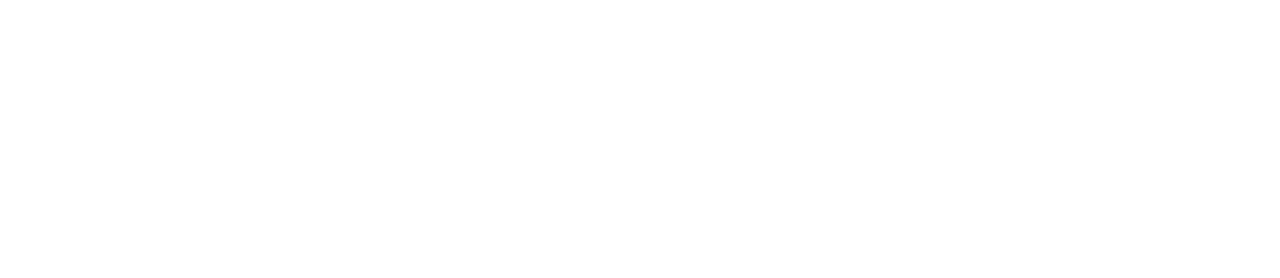
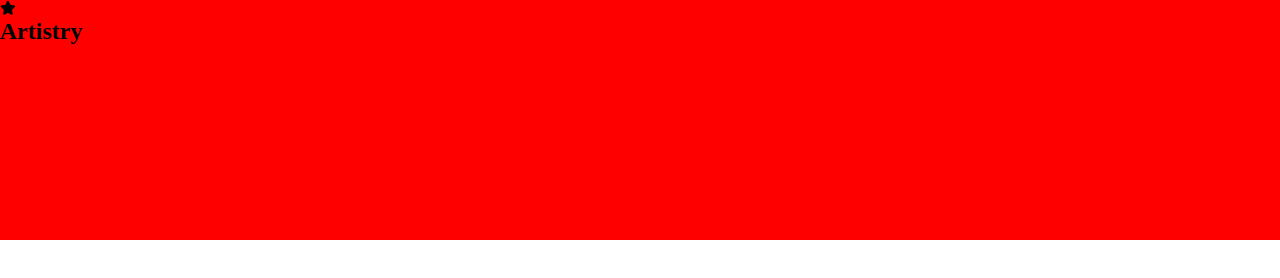
Before and after one commit to VeliZade04/lesson6.2-7-, a plain HTML site: page index.html in a window 1280 px wide. Drawn offline with Linux system fonts and the light colour scheme; files that its build step writes are made by us from their sources.

Commit message:
Navbar added

```diff
--- a/assets/styles/style.css
+++ b/assets/styles/style.css
@@ -0,0 +1,10 @@
+*{
+    margin: 0px;
+    padding: 0px;
+    box-sizing: border-box;
+}
+nav{
+    width: 100%;
+    height: 30vh;
+    background-color: red;
+}
--- a/index.html
+++ b/index.html
@@ -8,6 +8,12 @@
     <title>Document</title>
   </head>
   <body>
-
-  </body>
+    <nav>
+    <div class="left-nav">
+      <i class="fa-solid fa-star fa-sm" style="color: #000000;"></i>
+    <h1>Artistry</h1>
+    </div>
+<div class="middle-nav"></div>
+</nav>
+</body>
 </html>
```
